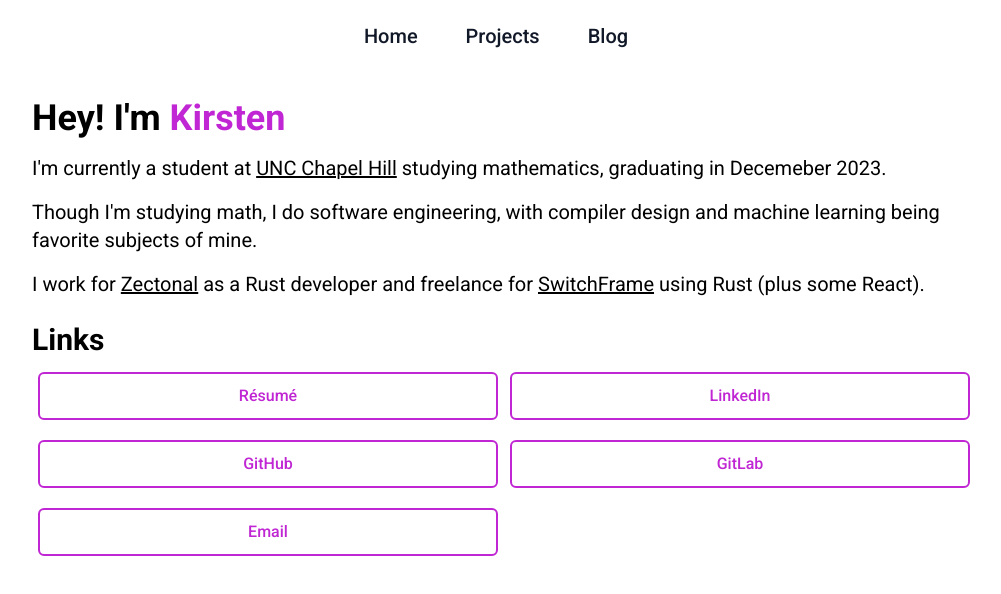
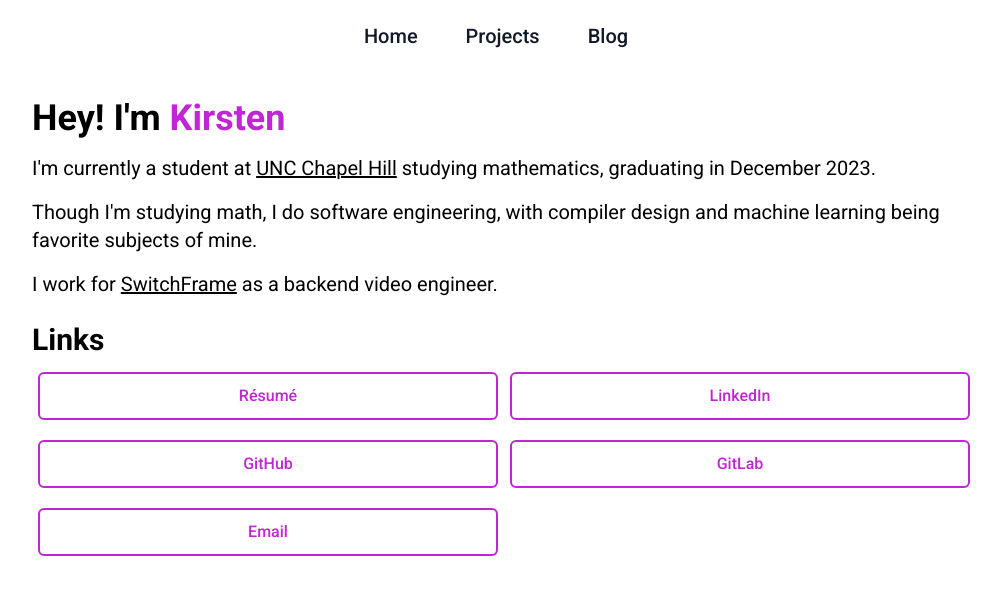
Before and after one commit to tslnc04/kirsten.pl, a Next.js app: page / in a window 1280 px wide. Shown: the top 594 px of the page, without its empty margins (144-1145 px from the left). Built offline with nearby package versions, Linux system fonts and the light colour scheme.

Commit message:
General updates, spelling fixes

```diff
--- a/app/blog/post/speedrunning-college/page.mdx
+++ b/app/blog/post/speedrunning-college/page.mdx
@@ -18,7 +18,7 @@
 ## Why?
 
 By far the most frequent question whenever someone hears about me graduating in
-just 3 semesters, is why? Why not just stay 4 years and part? And fair enough, I
+just 3 semesters is why? Why not just stay 4 years and party? And fair enough, I
 could do that and might have more fun. Graduating early is a fun challenge
 though, and staying longer is too easy.
 
--- a/app/page.tsx
+++ b/app/page.tsx
@@ -26,7 +26,7 @@
         <a href="https://unc.edu" className="underline">
           UNC Chapel Hill
         </a>{" "}
-        studying mathematics, graduating in Decemeber 2023.
+        studying mathematics, graduating in December 2023.
       </p>
       <p className="mt-4 text-xl">
         Though I&apos;m studying math, I do software engineering, with compiler
@@ -34,14 +34,10 @@
       </p>
       <p className="mt-4 text-xl">
         I work for{" "}
-        <a href="https://zectonal.com" className="underline">
-          Zectonal
-        </a>{" "}
-        as a Rust developer and freelance for{" "}
         <a href="https://www.switchframe.co/" className="underline">
           SwitchFrame
         </a>{" "}
-        using Rust (plus some React).
+        as a backend video engineer.
       </p>
       <h2 className="mb-2 mt-6 text-3xl font-bold">Links</h2>
       <div className="gird-cols-1 grid gap-x-4 gap-y-2 md:grid-cols-2">
```
